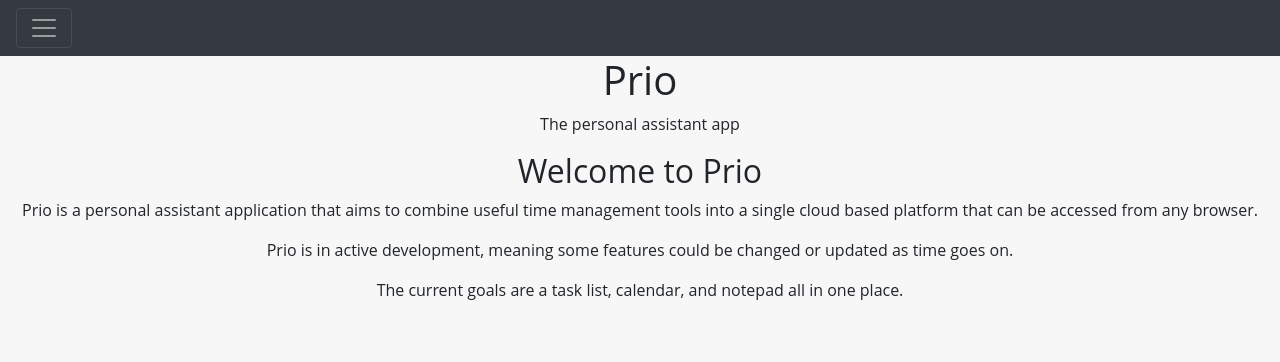
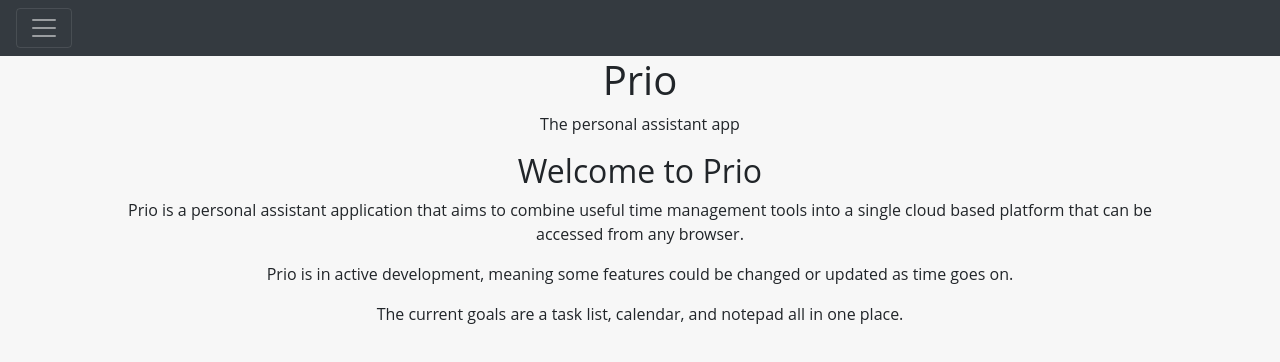
Before and after one commit to TeTarakona/Capstone-Assistant, a React (Create React App) app in the folder client/: page / in a window 1280 px wide. Shown: the top 362 px of the page. Built offline with nearby package versions, Linux system fonts and the light colour scheme.

Commit message:
Created css module for homepage

```diff
--- /dev/null
+++ b/client/src/components/HomePage.css
@@ -0,0 +1,8 @@
+.pageContainer {
+    display: grid;
+    grid-template-columns: 1fr;
+    grid-template-rows: 1fr;
+    justify-items: center;
+    width: 85%;
+    margin: 0 auto;
+}
--- a/client/src/components/HomePage.jsx
+++ b/client/src/components/HomePage.jsx
@@ -1,8 +1,10 @@
 import React from "react";
+import "./HomePage.css";
 
 const HomePage = () => {
     return(
         <>
+        <div className="pageContainer">
         <h1>Prio</h1>
         <p>The personal assistant app</p>
         <article>
@@ -11,6 +13,7 @@ const HomePage = () => {
             <p>Prio is in active development, meaning some features could be changed or updated as time goes on.</p>
             <p>The current goals are a task list, calendar, and notepad all in one place.</p>
         </article>
+        </div>
         </>
     )
 }
```
